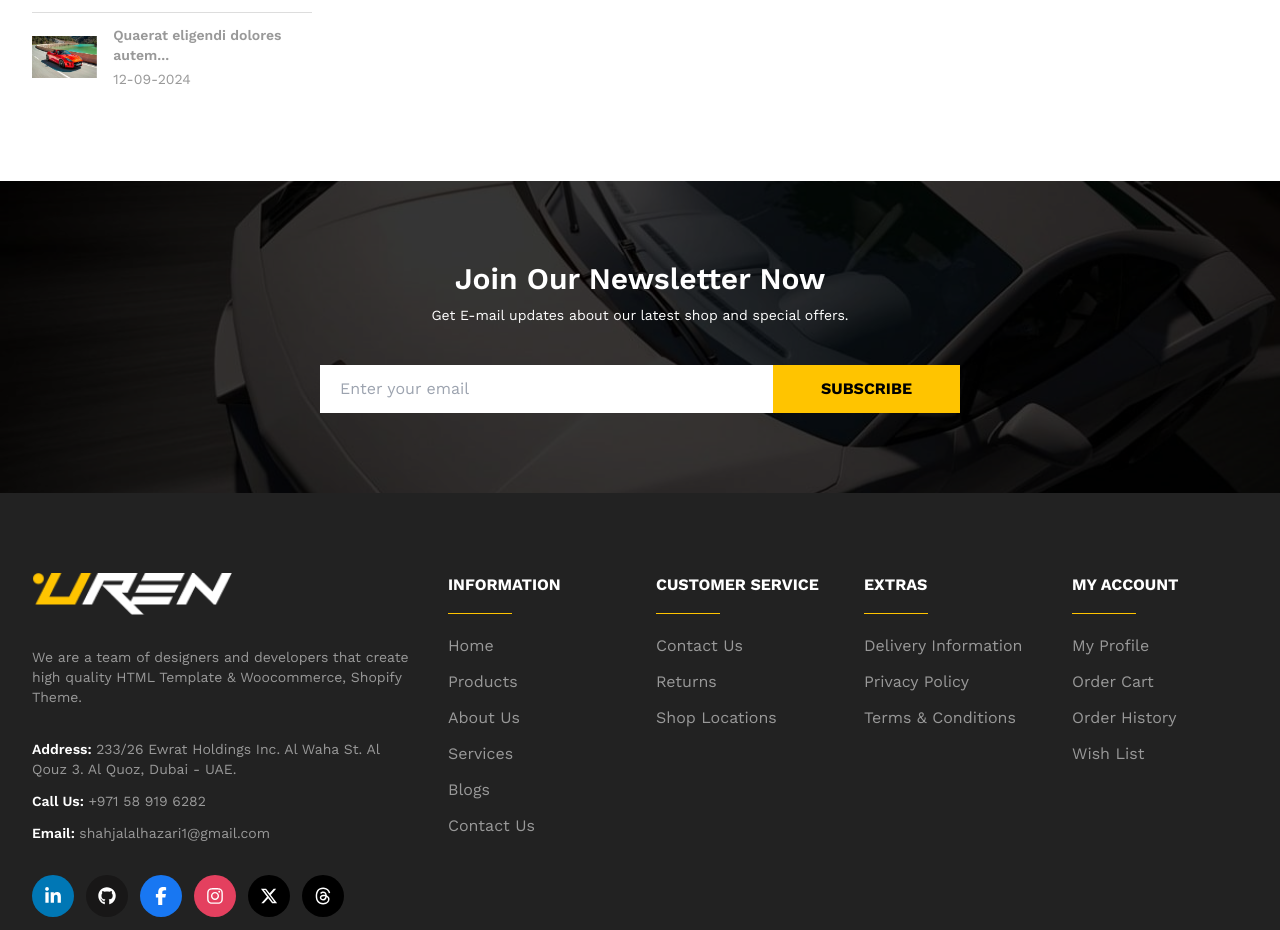
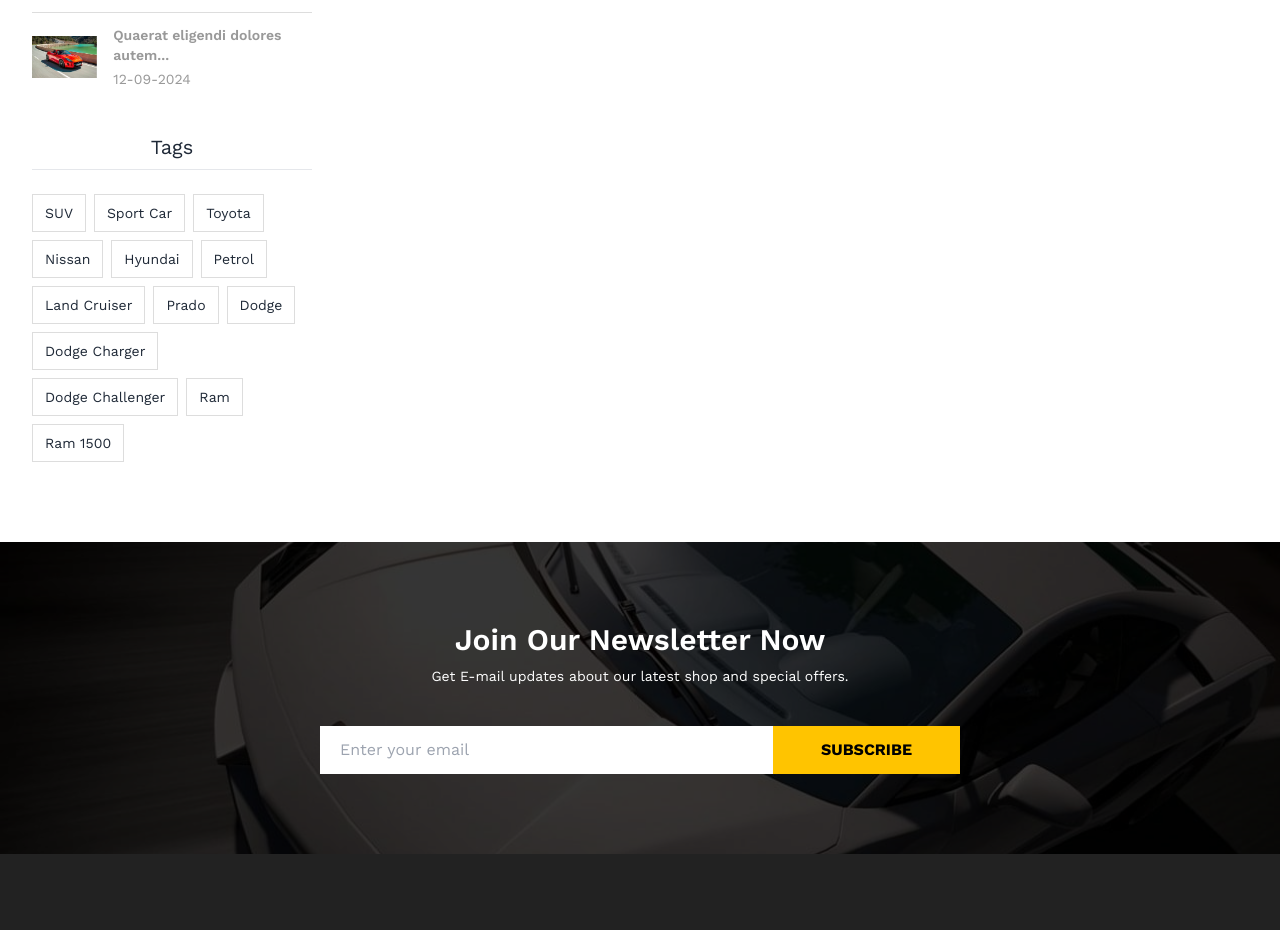
Before and after one commit to shahjalalhazari/Uren-Car-Accessories-Shop, a Next.js app: page /blogs in a window 1280 px wide. Shown: the part 1480-2410 px from the top of the page. Built offline with nearby package versions, Linux system fonts and the light colour scheme.

Commit message:
Tags list added.

```diff
--- a/src/app/blogs/blogs.css
+++ b/src/app/blogs/blogs.css
@@ -17,7 +17,7 @@
 }
 /* Archives */
 .archives-list {
-    @apply mt-6
+    @apply mt-6 text-[#999] text-sm;
 }
 
 .archives-list li {
@@ -35,3 +35,15 @@
 .blog-list {
     @apply mt-6;
 }
+/* Tags List */
+.tag-list {
+    @apply flex flex-wrap gap-2 mt-6;
+}
+
+.single-tag {
+    @apply flex items-center gap-2 px-3 py-2 text-sm border border-[#ddd] transition-all ease-in-out duration-500;
+}
+
+.single-tag:hover {
+    @apply bg-primary text-base-100;
+}
--- a/src/app/blogs/page.js
+++ b/src/app/blogs/page.js
@@ -3,6 +3,7 @@ import "./blogs.css"
 import PageBreadcrumb from '@/components/shared/PageBreadcrumb';
 import Archives from "@/components/Blogs/Archives";
 import RecentBlogs from "@/components/Blogs/RecentBlogs";
+import Tags from "@/components/Blogs/Tags";
 
 const BlogsPage = () => {
   return (
@@ -21,6 +22,9 @@ const BlogsPage = () => {
 
             {/* Recent Blogs List */}
             <RecentBlogs blogs={blogs} />
+
+            {/* Tags List */}
+            <Tags/>
           </aside>
 
           {/* Right Side (All Products List) */}
--- a/src/components/Blogs/Archives.jsx
+++ b/src/components/Blogs/Archives.jsx
@@ -6,7 +6,7 @@ const Archives = () => {
     <div>
       <h6 className="blog-aside-title">Archives</h6>
       <hr />
-      <ul className="archives-list text-[#999] text-sm">
+      <ul className="archives-list">
         <li>
           <Link href={"/"}>February 2025</Link>
         </li>
--- /dev/null
+++ b/src/components/Blogs/Tags.jsx
@@ -0,0 +1,39 @@
+"use client"
+import { useState } from 'react';
+import { BiPlus } from 'react-icons/bi';
+
+const Tags = () => {
+  const [selectedTag, setSelectedTag] = useState(null);
+
+    return (
+      <div>
+        <h6 className="blog-aside-title">Tags</h6>
+        <hr />
+        <div className="tag-list">
+          {tagsList.map((tag, index) => (
+            <button
+              key={index}
+              className={`single-tag ${selectedTag === tag && "bg-blue text-white"}`}
+              onClick={() => setSelectedTag(selectedTag === tag ? null : tag)}
+            >
+              {tag}
+              {selectedTag === tag && (
+                <BiPlus
+                  className="w-4 h-4 cursor-pointer rotate-45"
+                  onClick={(e) => {
+                    e.stopPropagation();
+                    setSelectedTag(null);
+                  }}
+                />
+              )}
+            </button>
+          ))}
+        </div>
+      </div>
+    );
+};
+
+export default Tags;
+
+
+const tagsList = ["SUV", "Sport Car", "Toyota", "Nissan", "Hyundai", "Petrol", "Land Cruiser", "Prado", "Dodge", "Dodge Charger", "Dodge Challenger", "Ram", "Ram 1500"]
```
